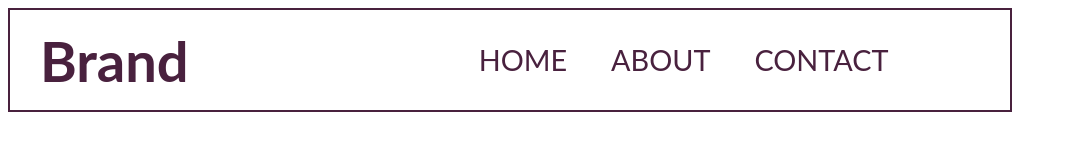
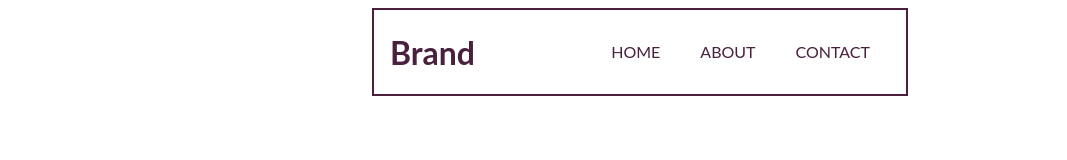
Before and after one commit to DiegoMoralesNavarro/CSS-inteligente-com-SASS, a website: page index.html in a window 1280 px wide. Shown: the whole page, without its empty margins (0-1067 px from the left). Drawn offline with nearby package versions, Linux system fonts and the light colour scheme; files that its build step writes are made by us from their sources.

Commit message:
ajustes no alinhamento

```diff
--- a/scss/nav-bar/navbar.scss
+++ b/scss/nav-bar/navbar.scss
@@ -1,29 +1,32 @@
 
 
 nav{
-	width: 1000px;
-	height: 100px;
-	position: absolute;
-	align-items: center;
+	width: 500px;
+	margin: 0 auto;
 	display: flex;
-	overflow: hidden;
+	justify-content: space-between;
+	padding: 1rem;
+
 
 	.nav-brand{
-		padding: 0 30px;
-		font-size: 3.5rem;
+		display: flex;
+		justify-content: space-around;
+		align-items: center;
+		font-size: 2.0rem;
+		margin: 0;
 		@extend %component;
 	}
 
 	ul {
 		list-style: none;
-		position: relative;
-    	left: 20%;
+		display: flex;
+		align-items: center;
 
 		li{
 			display: inline-block;
 
 			.nav-list{
-				font-size: 1.8rem;
+				font-size: 1.0rem;
 				padding: 20px;
 				text-transform: uppercase;
 				@extend %component;
```
Also changed, not shown: 1 other file.
